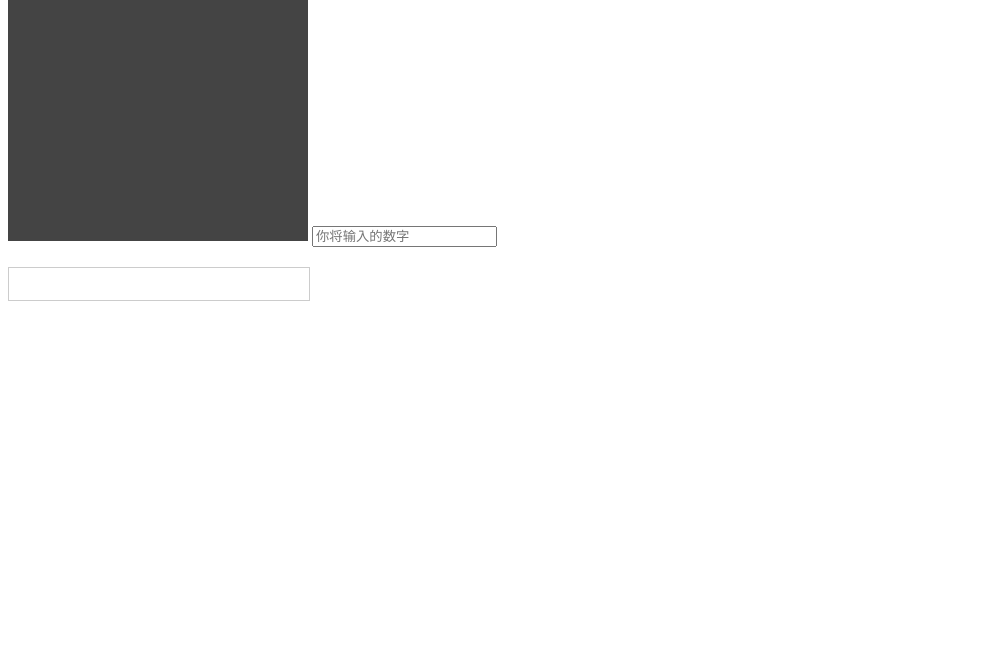
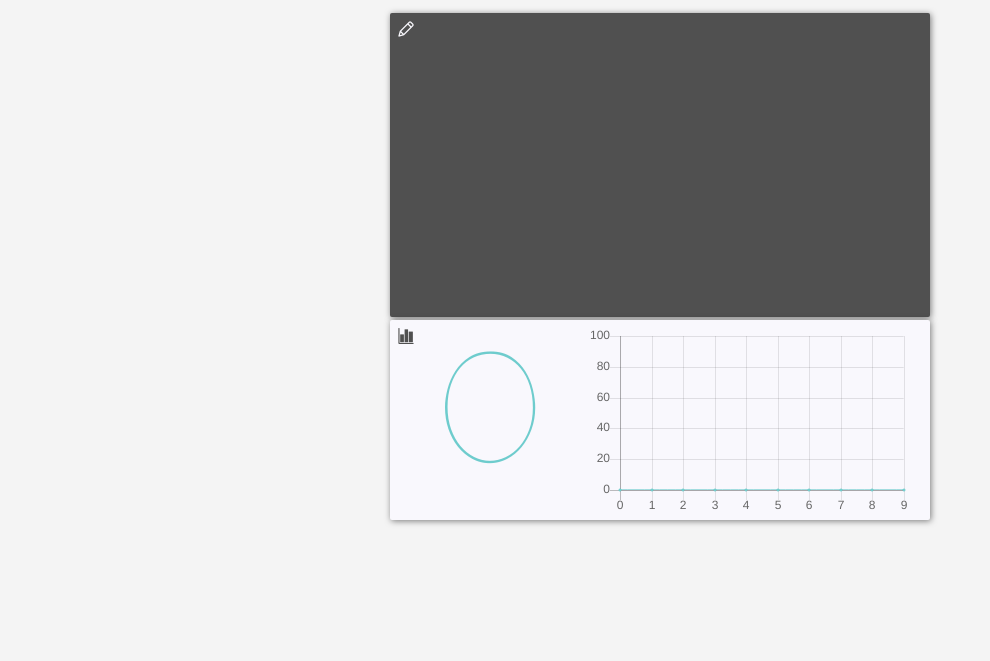
Before and after one commit to Mutefish0/graduation-project, a plain HTML site: page public/index.html in a window 1280 px wide. Shown: the part 139-800 px from the top of the page, without its empty margins (0-990 px from the left). Drawn offline with Linux system fonts and the light colour scheme.

Commit message:
completed.

```diff
--- a/public/index.css
+++ b/public/index.css
@@ -1,11 +1,120 @@
+html,body {
+    padding: 0;
+    margin: 0;
+    height: 100%;
+    background-color: #F4F4F4;
+    font-family: PingFang-SC,Helvetica Neue,Helvetica,Hiragino Sans GB,Microsoft YaHei,Arial,sans-serif;
+    color: #4d4d4d;
+}
+
+.main {
+    box-sizing: border-box;
+    position: absolute;
+    width: 540px;
+    height: 642px;
+    top: 50%;
+    left: 50%;
+    margin-left: -250px;
+    margin-top: -380px;
+}
+
+@font-face {
+    font-family: number-font;
+    src: url(./font.woff);
+}
+
+section {
+    margin: 0;
+    padding: 0;
+    border-radius: 2px;
+    box-shadow: 1px 1px 6px rgba(0,0,0,0.5);
+    text-align: center;
+    background-color:  #505050;
+    margin-bottom: 3px;
+    -moz-user-select: none;
+    -khtml-user-select: none;
+    user-select: none;
+}
+
+.title {
+    font-size: 58px;
+    text-align: center;
+    padding: 24px;
+    margin: 0;
+    color: rgba(78, 128, 152, 0.15);
+    font-weight: lighter;
+    -moz-user-select: none;
+    -khtml-user-select: none;
+    user-select: none;
+    cursor: default;
+}
+
+.mid {
+    position: relative;
+}
+
+.tip {
+    position: absolute;
+    top: 8px;
+    left: 8px;
+    font-size: 12px;
+    color: rgba(255,255,255,0.5);
+}
+
+.tip.pencil {
+    background: url(./pencil.png);
+    width: 16px;
+    height: 16px;
+    background-size: 100% 100%;
+}
+
+.tip.analyze {
+    background: url(./bar-graph.png);
+    width: 16px;
+    height: 16px;
+    background-size: 100% 100%;
+}
+
+.result {
+    position: relative;
+    height: 200px;
+    background-color: #F9F8FD;
+    padding-left: 200px;
+}
+
+.result .tip {
+    color: rgba(78, 128, 152, 0.90);
+}
+
 #cv {
-    background: #444444;
-    cursor: pointer;
+    cursor: url(./pen.png), default;
 }
 
 #recognize {
-    margin-top: 20px;
-    height: 32px;
-    width: 300px;
-    border: 1px solid rgba(0,0,0,0.2);
+    height: 200px;
+    width: 200px;
+    position: absolute;
+    top: 0;
+    left: 0;
+    line-height: 200px;
+    text-align: center;
+    font-size: 168px;
+    color: rgba(75, 192, 192, 0.8);
+    font-weight: lighter;
+    font-family: number-font;
+    -moz-user-select: none;
+    -khtml-user-select: none;
+    user-select: none;
+    cursor: default;
 }
+
+.analyze-chart {
+    height: 200px;
+    padding: 10px;
+    position: relative;
+    left: -10px;
+}
+
+#correct {
+    display: none;
+}
--- a/public/index.html
+++ b/public/index.html
@@ -6,10 +6,23 @@
         <link rel="stylesheet" href="./index.css">
     </head>
     <body>
-        <h1> MNIST </h1>
-        <canvas id="cv" width="300" height="300"></canvas>
-        <input id="correct" placeholder="你将输入的数字" type="number">
-        <div id="recognize"></div>
+        <div class="main">
+            <h1 class="title"> 手写数字识别 </h1>
+            <section class="mid">
+                <div class="tip pencil"></div>
+                <canvas id="cv" width="540" height="300"></canvas>
+            </section>
+            <section class="result">
+                <div class="tip analyze"></div>
+                <input id="correct" placeholder="你将输入的数字" type="number">
+                <div id="recognize"> 0 </div>
+                <div class="analyze-chart">
+                    <canvas id="wave" width="340" height="200"></canvas>
+                </div>
+            </section>
+        </div>
+        <script type="text/javascript" src="./chart.min.js"></script>
+        <script type="text/javascript" src="./wave.js"></script>
         <script type="text/javascript" src="./index.js"></script>
     </body>
 </html>
--- a/public/index.js
+++ b/public/index.js
@@ -1,43 +1,71 @@
 ~ function () {
-    var elcv = document.getElementById('cv'),
-        elcorrect = document.getElementById('correct')
-        cv = elcv.getContext('2d'),
-        height = elcv.height,
-        width = elcv.width,
-        startRecogT = null
+    var elc = document.getElementById('cv'),
+        elr = document.getElementById('recognize'),
+        elcorrect = document.getElementById('correct'),
+        cv = elc.getContext('2d'),
+        height = elc.height,
+        width = elc.width,
+        startRecogT = null,
+        x = 0,
+        y = 0,
+        xoffset = 0,
+        yoffset = -24
+
+    y = getTop(elc) + yoffset
+    x = getLeft(elc) + xoffset
 
     cv.strokeStyle = '#fff'
     cv.lineWidth = 8
     cv.lineCap = 'round'
     cv.lineJoin = 'round'
 
-    elcv.addEventListener('mousedown', start)
-    elcv.addEventListener('mouseup', end)
+
+    elc.addEventListener('mousedown', start)
+    elc.addEventListener('mouseup', end)
+    window.addEventListener('resize', function () {
+        y = getTop(elc) + yoffset
+        x = getLeft(elc) + xoffset
+    })
+
+    function getTop (el) {
+        var offset = el.offsetTop
+        if(el.offsetParent != null)
+            offset += getTop(el.offsetParent)
+        return offset
+    }
+
+    function getLeft (el) {
+        var offset = el.offsetLeft
+        if(el.offsetParent != null)
+            offset += getLeft(el.offsetParent)
+        return offset
+    }
 
     // 鼠标移动
     function move (e) {
-        cv.lineTo(e.clientX - elcv.offsetLeft, e.clientY - elcv.offsetTop)
+        cv.lineTo(e.clientX - x, e.clientY - y)
         cv.stroke()
     }
 
     // 开始一次笔画
     function start (e) {
+        resetView()
         clearTimeout(startRecogT)
         cv.beginPath()
-        cv.moveTo(e.clientX - elcv.offsetLeft, e.clientY - elcv.offsetTop)
-        elcv.addEventListener('mousemove', move)
+        cv.moveTo(e.clientX - x, e.clientY - y)
+        elc.addEventListener('mousemove', move)
     }
 
     // 结束一次笔画
     function end (e) {
-        elcv.removeEventListener('mousemove', move)
+        elc.removeEventListener('mousemove', move)
         startRecogT = setTimeout(startRecognize, 1500)
     }
 
     // 开始处理识别
     function startRecognize () {
         var rect = getTargetRect()
-        cv.strokeStyle = 'green'
+        cv.strokeStyle = 'indianred'
         cv.lineWidth = 2
         cv.strokeRect(rect[0], rect[1], rect[2], rect[3])
         cv.strokeStyle = '#fff'
@@ -55,14 +83,9 @@
     }
 
     // 识别完毕
-    var recognized = (function () {
-        var el = document.getElementById('recognize')
-        return function (number) {
-            el.innerHTML = number
-            elcorrect.value = ''
-            cv.clearRect(0, 0, width, height)
-        }
-    }) ()
+    function recognized (data) {
+        updateView(data)
+    }
 
     function imageDataToJson (imageData) {
         var jsonData = []
@@ -89,7 +112,7 @@
         var xhr = new XMLHttpRequest()
         xhr.onreadystatechange = function () {
             if (xhr.readyState == 4 && xhr.status == 200) {
-                recognized(JSON.parse(xhr.responseText).number)
+                recognized(JSON.parse(xhr.responseText))
             }
         }
         return function (json) {
@@ -135,4 +158,16 @@
         }
     }
 
+    function resetView () {
+
+    }
+
+    function updateView (data) {
+        elr.innerHTML = data.number
+        elcorrect.value = ''
+        cv.clearRect(0, 0, width, height)
+
+        drwaWave(data)
+    }
+
 } ()
--- /dev/null
+++ b/public/wave.js
@@ -0,0 +1,76 @@
+var drwaWave =  (function () {
+    var elc = document.getElementById('wave'),
+        cv = elc.getContext('2d')
+
+    var data = {
+        labels: ['0', '1', '2', '3', '4', '5', '6', '7', '8', '9'],
+        datasets: [
+            {
+                label: 'Probability',
+                fill: true,
+                lineTension: 0.3,
+                backgroundColor: "rgba(75,192,192,0.4)",
+                borderWidth: 1,
+                borderColor: "rgba(75,192,192,1)",
+                borderCapStyle: 'butt',
+                borderDash: [],
+                borderDashOffset: 0.0,
+                borderJoinStyle: 'miter',
+                pointBorderColor: "rgba(75,192,192,1)",
+                pointBackgroundColor: "#fff",
+                pointBorderWidth: 1,
+                pointHoverRadius: 5,
+                pointHoverBackgroundColor: "rgba(75,192,192,1)",
+                pointHoverBorderColor: "rgba(220,220,220,1)",
+                pointHoverBorderWidth: 2,
+                pointRadius: 1,
+                pointHitRadius: 10,
+                data: [0, 0, 0, 0, 0, 0, 0, 0, 0, 0],
+                spanGaps: false,
+            }
+        ]
+    }
+
+    var options = {
+        tooltips: {
+            backgroundColor: '#505050',
+            displayColors: false,
+            titleFontColor: '#f9f8fd',
+            bodyFontColor: '#f9f8fd',
+            titleFontStyle: 'lighter',
+            bodyFontStyle: 'lighter',
+            callbacks: {
+                title: function (items, data) {
+                    return 'Number: ' + items[0].index
+                }
+            }
+        },
+        legend: {
+            display: false
+        },
+        animation: {
+            easing: 'easeInOutQuart'
+        },
+        scales: {
+            yAxes: [{
+                ticks: {
+                    max: 100,
+                    min: 0
+                }
+            }],
+            xAxes: [{
+                ticks: {
+                    max: 100,
+                    min: 0
+                }
+            }],
+        }
+    }
+
+    var myChart = new Chart(cv, {type: 'line', data: data, options: options})
+
+    return function (dat) {
+        data.datasets[0].data = dat.probs
+        myChart.update()
+    }
+})()
```
Also changed, not shown: public/bar-graph.png (added), public/chart.min.js (added), public/font.woff (added), public/pen.png (added), public/pencil.png (added), 1 other file.
